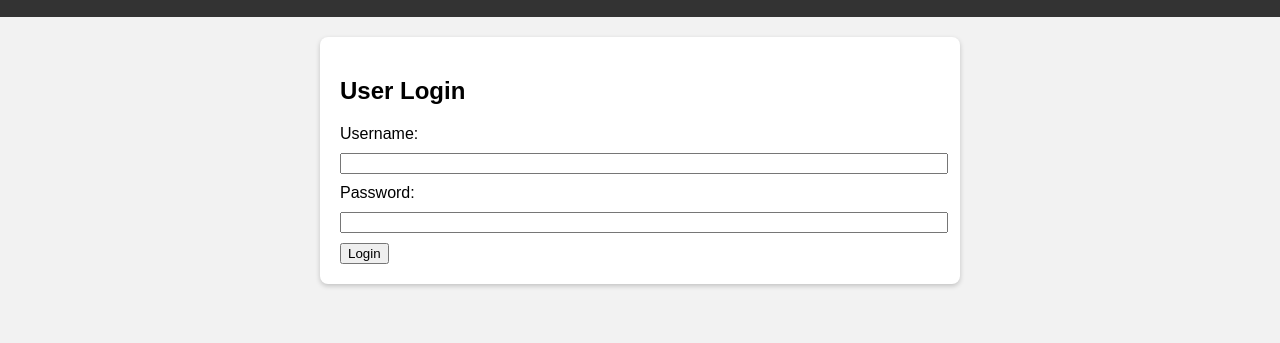
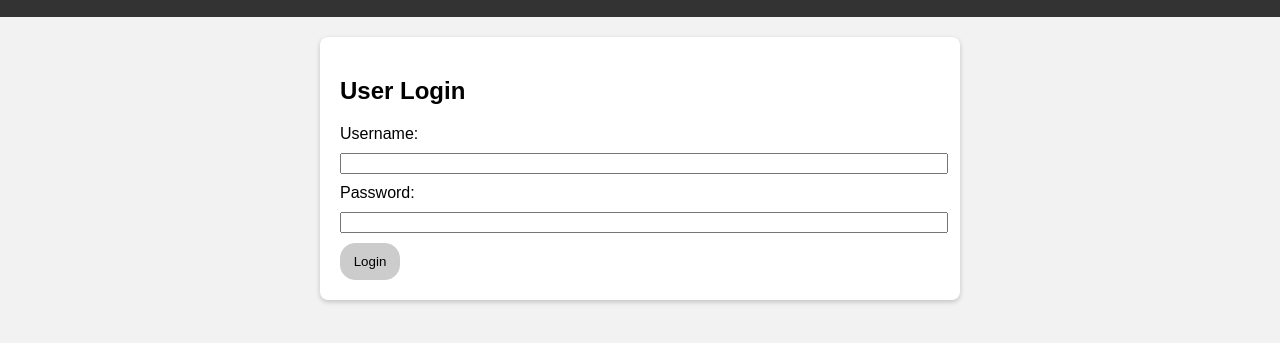
Before and after one commit to chimdike21/hotel-management, a plain HTML site: page index.html in a window 1280 px wide. Shown: the part 95-438 px from the top of the page. Drawn offline with Linux system fonts and the light colour scheme.

Commit message:
styled button

```diff
--- a/style.scss
+++ b/style.scss
@@ -26,3 +26,16 @@ form label, form input, form select{
     width:100%;
     margin-bottom:10px;
 }
+
+button{
+    padding:10px;
+    background-color:#ccc;
+    border-radius: 15px;
+    border: solid 1px #ccc;
+    width:60px;
+    &:hover{
+        cursor:pointer;
+        background-color: #bbb;
+
+    }
+}
```
Also changed, not shown: style.css, 1 other file.
